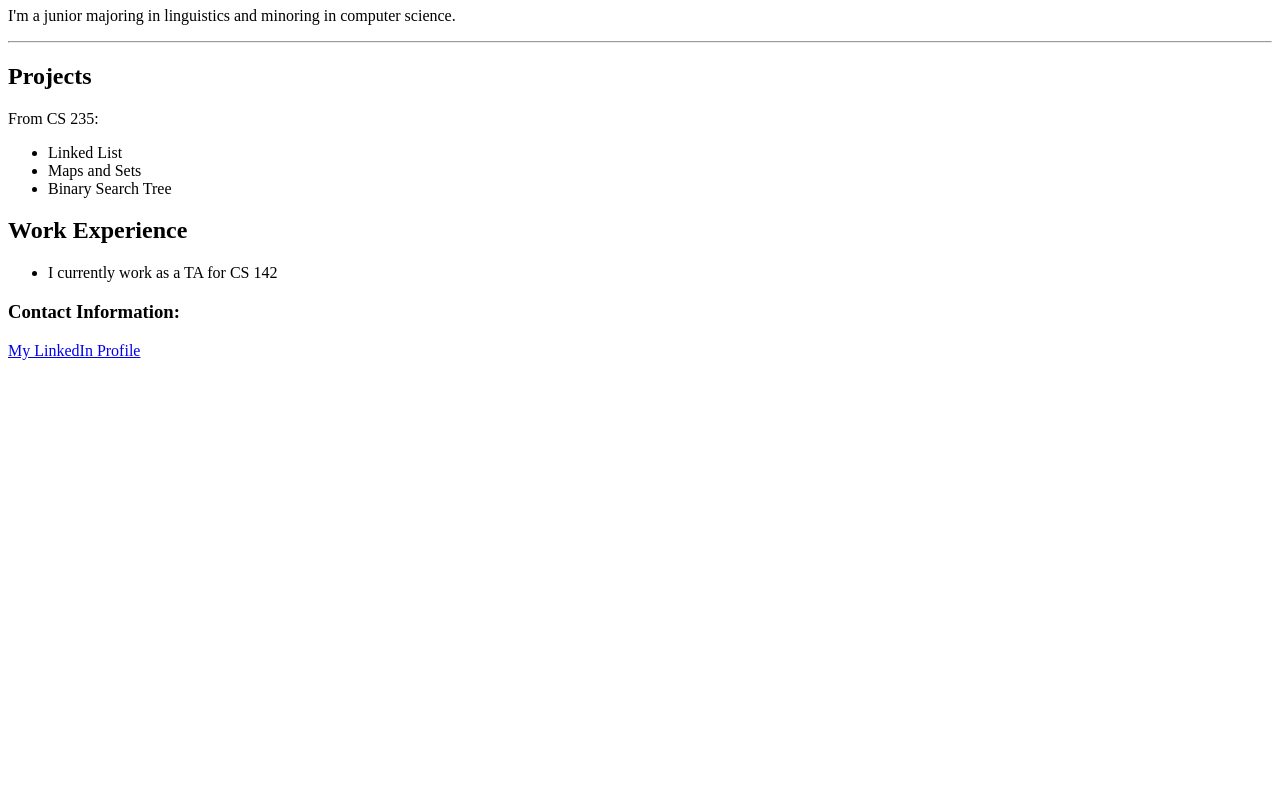
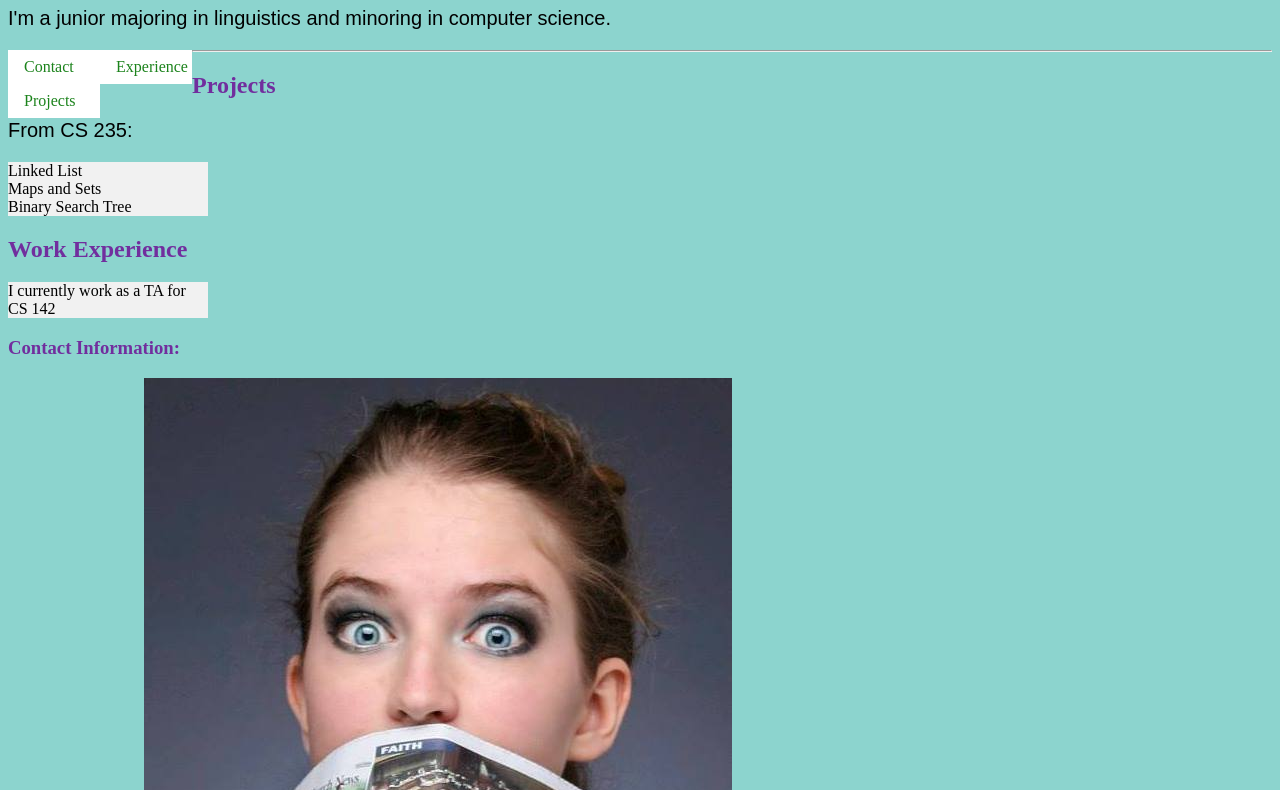
Before and after one commit to clarissajoelle/CS260, a plain HTML site: page index.html in a window 1280 px wide. Shown: the part 155-945 px from the top of the page. Before the commit the page ends 800 px from the top, so only its background shows below. Drawn offline with Linux system fonts and the light colour scheme.

Commit message:
First time using CSS. It was awesome!!!

```diff
--- a/index.html
+++ b/index.html
@@ -2,6 +2,7 @@
 <html>
 <head>
 <title>clarissajoelle</title>
+<link rel="stylesheet" href="portfolio.css">
 </head>
 <h1>Clarissa Howard</h1>
 <hr>
@@ -9,8 +10,16 @@
 
 <h1>About</h1>
 <p>I'm a junior majoring in linguistics and minoring in computer science.</p>
+<p>  </p>
 
-<hr>
+<nav>
+  <ul>
+    <li><a href="contact.html">Contact</a></li>
+    <li><a href="experience.html">Experience</a></li>
+    <li><a href="projects.html">Projects</a></li>
+  </ul>
+</nav>
+  <hr>
 
 <h2>Projects</h2>
 <p>From CS 235:</p>
@@ -26,5 +35,7 @@
 <H3>Contact Information:</H3>
 <a href="http://www.linkedin.com/in/clarissajoelle">My LinkedIn Profile</a>
 
+
+<img src="DeseretNews.jpg">
 </body>
 </html>
--- /dev/null
+++ b/portfolio.css
@@ -0,0 +1,55 @@
+body {
+    background-color: rgb(140, 212, 206);
+}
+
+h1 {
+    color: rgb(27, 37, 173);
+    text-align: left;
+}
+
+p {
+    font-family: Arial, Helvetica, sans-serif;
+    font-size: 20px;
+}
+
+h2 {
+    color:  rgb(113, 46, 158);
+    text-align: left;
+}
+
+h3 {
+    color:  rgb(113, 46, 158);
+    text-align: left;
+}
+
+li a {
+    display: block;
+    width: 60px;
+}
+
+ul {
+    list-style-type: none;
+    margin: 0;
+    padding: 0;
+    width: 200px;
+    background-color: #f1f1f1;
+}
+
+li a {
+    display: block;
+    color: rgb(28, 131, 28);
+    padding: 8px 16px;
+    text-decoration: none;
+}
+
+/* Change the link color on hover */
+li a:hover {
+    float: left;
+    background-color: white;
+    color: black;
+}
+
+nav li {
+    float: left;
+    background-color: white;
+}
```
Also changed, not shown: contact.html (+6 -1 lines), experience.html (added, +11 -0 lines), projects.html (added, +16 -0 lines), DeseretNews.jpg (added).
